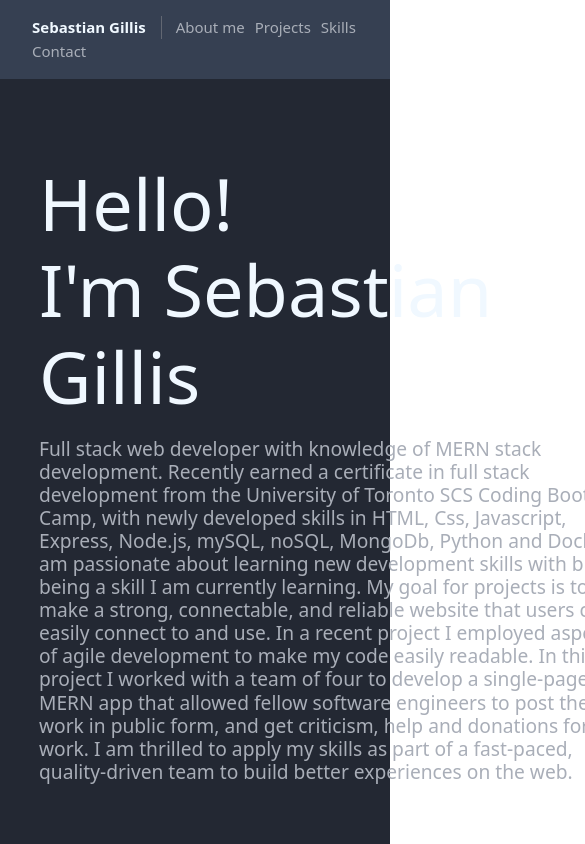
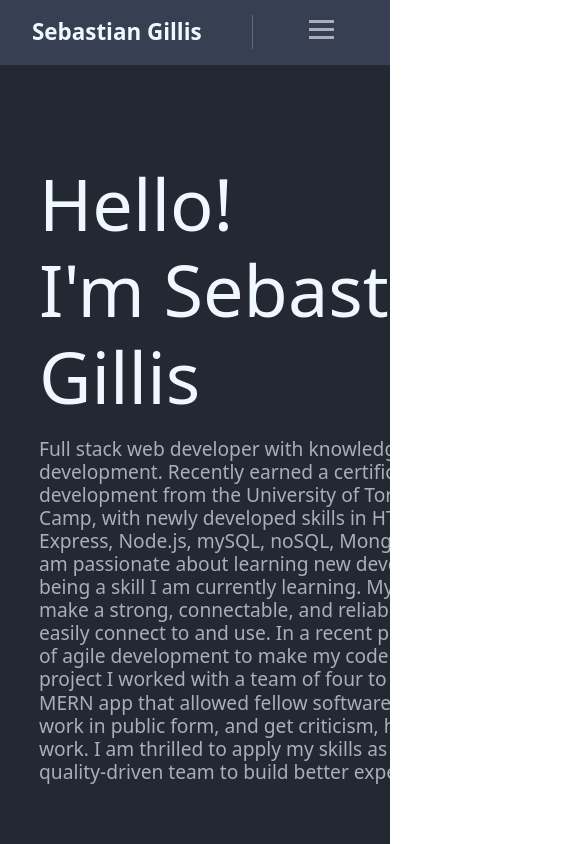
Before and after one commit to sw33ws/Portfolio, a React (Create React App) app in the folder client/: page / in a window 390 px wide. Shown: the top 844 px of the page, 585 px wide, since content can reach past the window. Built offline with nearby package versions, Linux system fonts and the light colour scheme.

Commit message:
heroku changes

```diff
--- a/client/src/App.css
+++ b/client/src/App.css
@@ -1,4 +1,8 @@
-.App {
+.portfolio {
+  overflow: auto;
+}
+
+/* .App {
   text-align: center;
 }
 
@@ -35,7 +39,7 @@
   to {
     transform: rotate(360deg);
   }
-}
+} */
 
 /* colors used */
 /* Website background #232833 */
--- a/client/src/components/oldnav/NavTabs.css
+++ b/client/src/components/oldnav/NavTabs.css
@@ -3,14 +3,23 @@
     padding-top: 15px;
     background-color: #364052;
     width: 100%;
-    z-index: 1000
+    z-index: 1000;
+}
+
+.NavTab ul {
+    display: flex;
+   list-style: none;
 }
 
 .NavItem {
     color: #a9aeb8;
     display: inline-block;
-    padding-right: 50px;
-    font-size: 25px;
+    margin-right: 50px;
+    font-size: 1.4rem;
+}
+
+.NavItem:hover {
+    color: #FFA500;
 }
 
 a {
@@ -30,58 +39,58 @@ a {
 
 #Me {
     color: aliceblue;
-    padding-right: 50px;
     font-weight: 600;
 }
 
-@media only screen and (max-width: 850px) {
-    .NavTab {
-        position: fixed;
-        background-color: #364052;
-        width: 100%;
+.hamburger {
+    display: none;
+    cursor: pointer;
+}
+
+.bar {
+    display: block;
+    width: 25px;
+    height: 3px;
+    margin: 5px auto;
+    -webkit-transition: all 0.3s ease-in-out;
+    transition: all 0.3s ease-in-out;
+    background-color: #a9aeb8;
+}
+
+@media(max-width:950px) {
+    .hamburger{
+        display: block;
+        padding-right: 10px;
     }
 
-    .NavItem {
-        color: #a9aeb8;
-        display: inline-block;
-        padding-right: 10px;
-        font-size: 15px;
+    /* This changes the hamburger to an X */
+    .hamburger.active .bar:nth-child(2){
+        opacity: 0;
     }
 
-    #line {
-        border-left: 6px solid #626772;
-        border-width: thin;
+    .hamburger.active .bar:nth-child(1){
+        transform: translateY(8px) rotate(45deg);
     }
 
-    #Me {
-        color: aliceblue;
-        padding-right: 15px;
-        font-weight: 600;
-    }
-  }
-
-  @media only screen and (max-width: 384px) {
-    .NavTab {
-        position: fixed;
-        background-color: #364052;
-        width: 100%;
+    .hamburger.active .bar:nth-child(3){
+        transform: translateY(-8px) rotate(-45deg);
     }
 
-    .NavItem {
-        color: #a9aeb8;
-        display: inline-block;
-        padding-right: 10px;
-        font-size: 10px;
+    #Navline {
+        display: none;
+        cursor: pointer;
     }
 
-    #line {
-        border-left: 6px solid #626772;
-        border-width: thin;
+    .hamburger-item {
+        display: block;
     }
 
-    #Me {
-        color: aliceblue;
-        padding-right: 10px;
-        font-weight: 600;
+    .hamburger-menu {
+        display: none;
+        cursor: pointer;
     }
-  }
+
+    .hamburger-menu.active {
+        display: block;
+    }
+}
--- a/client/src/components/oldnav/NavTabs.js
+++ b/client/src/components/oldnav/NavTabs.js
@@ -28,6 +28,11 @@ import './NavTabs.css';
 //     window.scrollTo({top: 2500, left: 0, behavior: 'smooth'});
 // }
 
+function hamburger() {
+    document.querySelector(".hamburger").classList.toggle("active")
+    document.querySelector(".hamburger-menu").classList.toggle("active")
+}
+
 function NavTabs(){
     return (
        <div className='NavTab'>
@@ -35,15 +40,23 @@ function NavTabs(){
             <li className="NavItem" id="Me">Sebastian Gillis</li>
             <li className="NavItem" id="line"><span id='hiddentext'>.</span></li>
 
+            <div className='hamburger' onClick={hamburger}>
+                <span className='bar'></span>
+                <span className='bar'></span>
+                <span className='bar'></span>
+            </div>
+
             {/* <li className="NavItem" onClick={AboutMe}>About me</li>
             <li className="NavItem" onClick={Work}>Work</li>
             <li className="NavItem" onClick={Skills}>Skills</li>
             <li className="NavItem" onClick={Contact}>Contact</li> */}
 
-            <li className="NavItem" ><Link to="Aboutme" spy={true} smooth={true} offset={50} duration={500}>About me</Link></li>
-            <li className="NavItem" ><Link to="Work" spy={true} smooth={true} offset={50} duration={500}>Projects</Link></li>
-            <li className="NavItem" ><Link to="Skills" spy={true} smooth={true} offset={50} duration={500}>Skills</Link></li>
-            <li className="NavItem" ><Link to="Contact" spy={true} smooth={true} offset={50} duration={500}>Contact</Link></li>
+            <div className='hamburger-menu'>
+                <li className="NavItem" ><Link to="Aboutme" spy={true} smooth={true} offset={50} duration={500}>About me</Link></li>
+                <li className="NavItem" ><Link to="Work" spy={true} smooth={true} offset={50} duration={500}>Projects</Link></li>
+                <li className="NavItem" ><Link to="Skills" spy={true} smooth={true} offset={50} duration={500}>Skills</Link></li>
+                <li className="NavItem" ><Link to="Contact" spy={true} smooth={true} offset={50} duration={500}>Contact</Link></li>
+            </div>
         </ul>
        </div>
     )
--- a/client/src/components/pageParts/aboutme.css
+++ b/client/src/components/pageParts/aboutme.css
@@ -19,12 +19,14 @@
 .about-title {
     color: aliceblue;
     font-size: 4.5rem;
+    word-wrap: break-word
 }
 
 .about-text {
     color: #a9aeb8;
     padding-top: 10px;
     font-size: 1.2rem;
+    word-wrap: break-word
 }
 
 /* #Aboutme {
```
